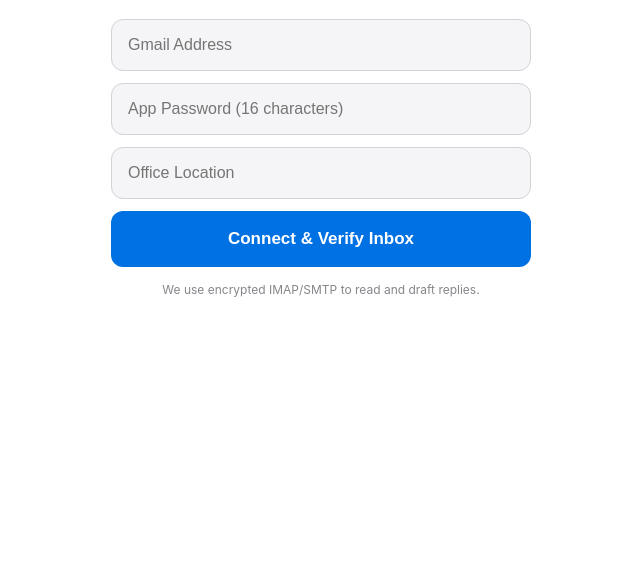
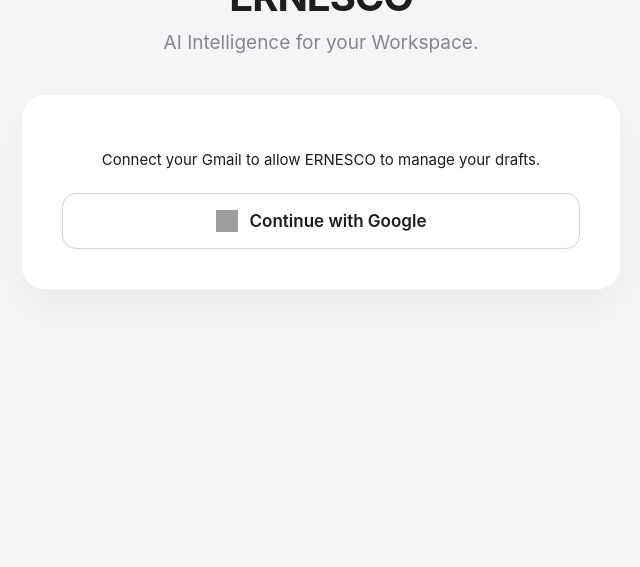
Before and after one commit to Ernestersty/ernes-co3AI, a Flask app: page / in a window 1280 px wide. Shown: the part 233-800 px from the top of the page, without its empty margins (319-959 px from the left). Run offline with Flask 3, Linux system fonts and the light colour scheme; some libraries are stand-ins or nearby versions; grey boxes are pictures that could not be loaded.

Commit message:
Update index.html

```diff
--- a/templates/index.html
+++ b/templates/index.html
@@ -4,31 +4,141 @@
     <meta charset="UTF-8">
     <meta name="viewport" content="width=device-width, initial-scale=1.0">
     <title>ERNESCO | AI Email Intelligence</title>
-    <script src="https://cdn.jsdelivr.net/npm/@supabase/supabase-js@2"></script>
     <style>
-        :root { --apple-blue: #0071e3; --apple-text: #1d1d1f; --apple-gray: #86868b; --apple-bg: #f5f5f7; }
-        body { font-family: -apple-system, sans-serif; background: #fff; color: var(--apple-text); margin: 0; display: flex; flex-direction: column; align-items: center; }
+        /* Apple-Inspired Minimalist Palette */
+        :root {
+            --apple-blue: #0071e3;
+            --apple-text: #1d1d1f;
+            --apple-gray: #86868b;
+            --apple-bg: #f5f5f7;
+            --white: #ffffff;
+        }
 
-        nav { width: 100%; background: rgba(255, 255, 255, 0.8); backdrop-filter: blur(15px); border-bottom: 1px solid #d2d2d7; padding: 15px 0; display: flex; justify-content: center; gap: 40px; position: sticky; top: 0; z-index: 1000; }
-        nav a { text-decoration: none; color: var(--apple-text); font-size: 14px; font-weight: 500; }
+        body {
+            font-family: -apple-system, BlinkMacSystemFont, "Segoe UI", Roboto, Helvetica, Arial, sans-serif;
+            background: var(--apple-bg);
+            color: var(--apple-text);
+            margin: 0;
+            display: flex;
+            flex-direction: column;
+            align-items: center;
+            -webkit-font-smoothing: antialiased;
+        }
 
-        .container { width: 90%; max-width: 800px; margin: 40px auto; }
-        .brand-header { text-align: center; margin-bottom: 40px; }
-        .brand-logo { width: 80px; filter: drop-shadow(0 8px 12px rgba(0,0,0,0.1)); }
+        /* Nav Bar Glassmorphism */
+        nav {
+            width: 100%;
+            background: rgba(255, 255, 255, 0.72);
+            backdrop-filter: saturate(180%) blur(20px);
+            border-bottom: 1px solid rgba(0,0,0,0.1);
+            padding: 16px 0;
+            display: flex;
+            justify-content: center;
+            gap: 30px;
+            position: sticky;
+            top: 0;
+            z-index: 1000;
+        }
 
-        .setup-section { max-width: 420px; margin: 0 auto; text-align: center; }
+        nav a {
+            text-decoration: none;
+            color: var(--apple-text);
+            font-size: 13px;
+            font-weight: 400;
+            letter-spacing: -0.01em;
+            opacity: 0.8;
+            transition: opacity 0.2s;
+        }
 
-        /* --- NEW: INSTRUCTION BOX --- */
-        #guideBox { display: none; background: #fdf2f2; border: 1px solid #fababa; padding: 20px; border-radius: 14px; margin-bottom: 25px; text-align: left; animation: fadeIn 0.4s; }
-        .guide-link { color: var(--apple-blue); text-decoration: none; font-weight: 600; display: block; margin-top: 8px; }
+        nav a:hover { opacity: 1; }
 
-        input { width: 100%; padding: 16px; margin-bottom: 12px; border: 1px solid #d2d2d7; border-radius: 12px; font-size: 16px; background: var(--apple-bg); box-sizing: border-box; }
-        .submit-btn { width: 100%; background: var(--apple-blue); color: white; border: none; padding: 18px; border-radius: 12px; font-size: 17px; font-weight: 600; cursor: pointer; }
+        .container {
+            width: 90%;
+            max-width: 600px;
+            margin: 60px auto;
+            text-align: center;
+        }
 
-        .email-card { background: #fff; border: 1px solid #d2d2d7; border-radius: 20px; padding: 24px; margin-bottom: 20px; }
-        .ai-reply-box { background: var(--apple-bg); border-radius: 14px; padding: 18px; margin-top: 15px; border-left: 4px solid var(--apple-blue); }
+        .brand-logo {
+            width: 72px;
+            height: 72px;
+            border-radius: 18px;
+            box-shadow: 0 8px 16px rgba(0,0,0,0.1);
+            margin-bottom: 20px;
+        }
 
-        @keyframes fadeIn { from { opacity: 0; transform: translateY(-10px); } to { opacity: 1; transform: translateY(0); } }
+        h1 { font-size: 40px; font-weight: 700; letter-spacing: -0.03em; margin: 0; }
+        .subtitle { color: var(--apple-gray); font-size: 19px; margin-top: 10px; margin-bottom: 40px; }
+
+        /* The Hero Login Card */
+        .card {
+            background: var(--white);
+            border-radius: 24px;
+            padding: 40px;
+            box-shadow: 0 20px 40px rgba(0,0,0,0.04);
+            border: 1px solid rgba(0,0,0,0.05);
+        }
+
+        /* The "Continue with Google" Button */
+        .google-btn {
+            display: flex;
+            align-items: center;
+            justify-content: center;
+            gap: 12px;
+            background: #fff;
+            color: #1d1d1f;
+            border: 1px solid #d2d2d7;
+            padding: 16px 32px;
+            border-radius: 14px;
+            text-decoration: none;
+            font-weight: 600;
+            font-size: 17px;
+            transition: transform 0.2s, background 0.2s;
+        }
+
+        .google-btn:hover {
+            background: #fafafa;
+            transform: scale(1.02);
+            border-color: #86868b;
+        }
+
+        .google-btn img { width: 22px; height: 22px; }
+
+        /* AI Activity Feed */
+        .activity-hub { margin-top: 50px; text-align: left; }
+        .email-card {
+            background: var(--white);
+            border-radius: 20px;
+            padding: 24px;
+            margin-bottom: 16px;
+            border: 1px solid rgba(0,0,0,0.05);
+        }
+
+        .ai-draft-tag {
+            background: #eef6ff;
+            color: var(--apple-blue);
+            padding: 4px 10px;
+            border-radius: 6px;
+            font-size: 11px;
+            font-weight: 700;
+            text-transform: uppercase;
+        }
+
+        /* Success Pulse Indicator */
+        .status-badge {
+            display: inline-flex;
+            align-items: center;
+            gap: 8px;
+            background: #eafbea;
+            color: #1a7d1a;
+            padding: 8px 16px;
+            border-radius: 100px;
+            font-size: 14px;
+            font-weight: 600;
+        }
+
+        .dot { width: 8px; height: 8px; background: #1a7d1a; border-radius: 50%; animation: pulse 2s infinite; }
+        @keyframes pulse { 0% { opacity: 1; } 50% { opacity: 0.3; } 100% { opacity: 1; } }
     </style>
 </head>
 <body>
@@ -37,93 +147,44 @@
         <a href="/">Connect</a>
         <a href="/dashboard">Inbox</a>
         <a href="/pending-actions">Activity</a>
-        <a href="/settings">Settings</a>
     </nav>
 
     <div class="container">
-        <header class="brand-header">
-            <img src="https://rlmbiftjqfwjfiplycud.supabase.co/storage/v1/object/public/assets/Gemini_Generated_Image_63py1f63py1f63py.png" class="brand-logo">
-            <h1 style="font-size: 32px; letter-spacing: -1px;">ERNESCO</h1>
-        </header>
+        <img src="https://rlmbiftjqfwjfiplycud.supabase.co/storage/v1/object/public/assets/Gemini_Generated_Image_63py1f63py1f63py.png" class="brand-logo" alt="Logo">
+        <h1>ERNESCO</h1>
+        <p class="subtitle">AI Intelligence for your Workspace.</p>
 
-        <section id="setupSection" class="setup-section">
-            <div id="guideBox">
-                <strong style="color: #c53030;">⚠️ Connection Failed</strong>
-                <p style="font-size: 14px; margin: 8px 0;">To allow ERNESCO access, please follow these two steps:</p>
-                <a href="https://mail.google.com/mail/u/0/#settings/fwdandpop" target="_blank" class="guide-link">1. Enable IMAP in Gmail Settings →</a>
-                <a href="https://myaccount.google.com/apppasswords" target="_blank" class="guide-link">2. Create a 16-digit App Password →</a>
-            </div>
+        <div class="card">
+            {% if not logged_in %}
+                <p style="margin-bottom: 24px; font-size: 15px;">Connect your Gmail to allow ERNESCO to manage your drafts.</p>
+                <a href="/login" class="google-btn">
+                    <img src="https://www.gstatic.com/images/branding/product/1x/gsa_512dp.png" alt="Google">
+                    <span>Continue with Google</span>
+                </a>
+            {% else %}
+                <div class="status-badge">
+                    <span class="dot"></span>
+                    ERNESCO is Connected
+                </div>
+                <p style="margin-top: 15px;"><a href="/logout" style="color: var(--apple-gray); font-size: 13px;">Disconnect Account</a></p>
+            {% endif %}
+        </div>
 
-            <form id="setupForm">
-                <input type="email" id="email" placeholder="Gmail Address" required>
-                <input type="password" id="app_password" placeholder="App Password (16 characters)" required>
-                <input type="text" id="location" placeholder="Office Location">
-                <button type="submit" id="submitBtn" class="submit-btn">Connect & Verify Inbox</button>
-            </form>
-            <p style="font-size: 12px; color: var(--apple-gray); margin-top: 15px;">We use encrypted IMAP/SMTP to read and draft replies.</p>
-        </section>
-
-        <section class="activity-hub">
+        {% if emails %}
+        <div class="activity-hub">
+            <h3 style="font-size: 15px; text-transform: uppercase; color: var(--apple-gray); letter-spacing: 0.05em;">Recent AI Intelligence</h3>
             {% for email in emails %}
             <div class="email-card">
-                <h4>{{ email.subject }}</h4>
-                <p style="color: #424245;">{{ email.body }}</p>
-                <div class="ai-reply-box">
-                    <span style="color: var(--apple-blue); font-weight: 700; font-size: 12px;">✨ AI DRAFT</span>
-                    <p>{{ email.ai_reply }}</p>
+                <div style="display:flex; justify-content: space-between; align-items: center;">
+                    <h4 style="margin: 0; font-size: 17px;">{{ email.subject }}</h4>
+                    <span class="ai-draft-tag">AI Draft</span>
                 </div>
+                <p style="color: var(--apple-gray); font-size: 14px; line-height: 1.5; margin-top: 10px;">{{ email.ai_reply }}</p>
             </div>
             {% endfor %}
-        </section>
+        </div>
+        {% endif %}
     </div>
 
-    <script>
-        const supabaseUrl = 'https://rlmbiftjqfwjfiplycud.supabase.co';
-        const supabaseKey = 'eyJhbGciOiJIUzI1NiIsInR5cCI6IkpXVCJ9.eyJpc3MiOiJzdXBhYmFzZSIsInJlZiI6InJsbWJpZnRqcWZ3amZpcGx5Y3VkIiwicm9sZSI6ImFub24iLCJpYXQiOjE3NjU4NTc1ODMsImV4cCI6MjA4MTQzMzU4M30.TA5-ap09RMpil1yEaPtW5M3j-UG5-IZmgzjYrRzaBjI';
-        const supabaseClient = supabase.createClient(supabaseUrl, supabaseKey);
-
-        const form = document.getElementById('setupForm');
-        const btn = document.getElementById('submitBtn');
-        const guide = document.getElementById('guideBox');
-
-        form.addEventListener('submit', async (e) => {
-            e.preventDefault();
-            btn.disabled = true;
-            btn.innerText = 'Verifying with Google...';
-            guide.style.display = 'none';
-
-            const email = document.getElementById('email').value;
-            const app_password = document.getElementById('app_password').value;
-
-            try {
-                // 1. CALL BACKEND TO VERIFY IMAP
-                const response = await fetch('/verify-connection', {
-                    method: 'POST',
-                    headers: { 'Content-Type': 'application/json' },
-                    body: JSON.stringify({ email, app_password })
-                });
-
-                if (response.ok) {
-                    // 2. IF SUCCESS, SAVE TO SUPABASE
-                    await supabaseClient.from('profiles').insert([{
-                        email: email,
-                        location: document.getElementById('location').value,
-                        is_active: true
-                    }]);
-
-                    alert('Success! ERNESCO is now linked to ' + email);
-                    window.location.href = '/dashboard';
-                } else {
-                    // 3. IF FAIL, SHOW GUIDE
-                    guide.style.display = 'block';
-                    btn.disabled = false;
-                    btn.innerText = 'Try Again';
-                }
-            } catch (err) {
-                alert('Server Error. Check Render logs.');
-                btn.disabled = false;
-            }
-        });
-    </script>
 </body>
 </html>
```
